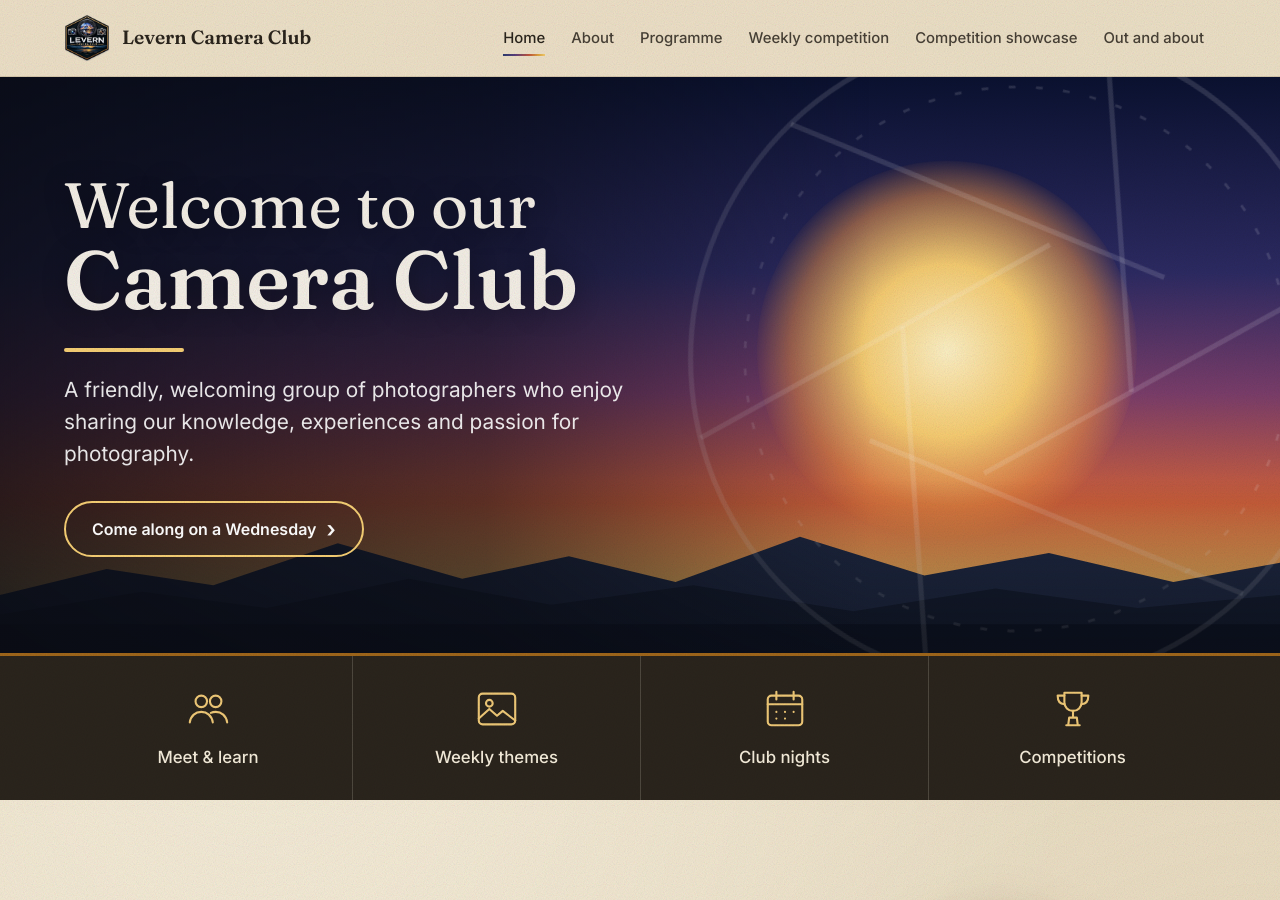
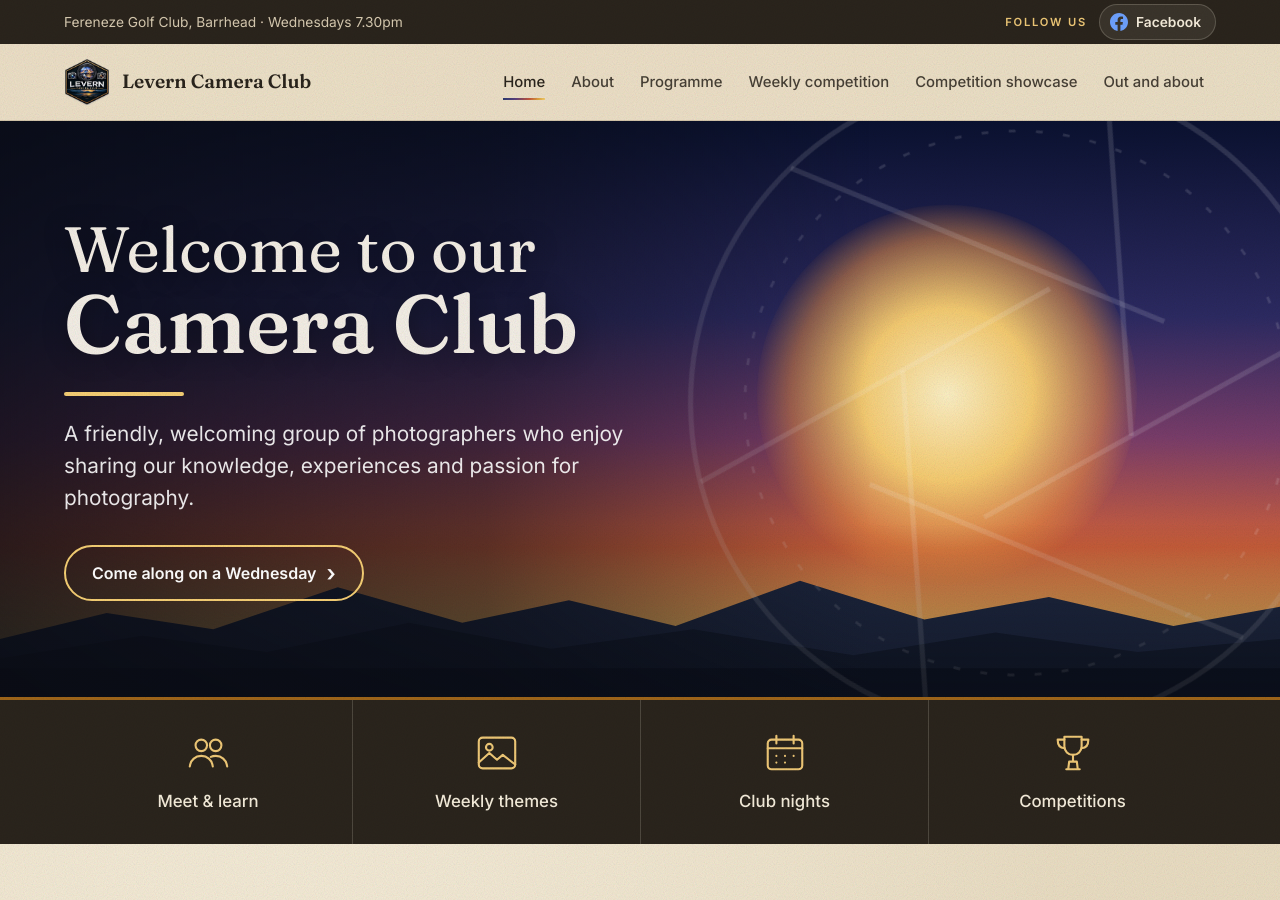
Before and after one commit to grantfitfuel/levern-camera-club, a Jekyll site: the page built from index.html, in a window 1280 px wide and 900 px high. Built offline with Jekyll 4.4.1, drawn with Linux system fonts in a browser that asks for light colours.

Commit message:
Top bar with prominent social links; optional Instagram field
Co-Authored-By: Claude Opus 5.5 <noreply@anthropic.com>
Claude-Session: https://claude.ai/code/session_012PBygZKZRm7fLhazHccoH4

```diff
--- /dev/null
+++ b/_includes/club-social.html
@@ -0,0 +1,4 @@
+{% assign st = site.data.settings %}
+{% if st.facebook and st.facebook != "" %}<a class="soc soc-fb" href="{{ st.facebook }}" target="_blank" rel="noopener" aria-label="Levern Camera Club on Facebook"><svg viewBox="0 0 24 24" aria-hidden="true"><path fill="currentColor" d="M24 12.07C24 5.4 18.63 0 12 0S0 5.4 0 12.07c0 6.02 4.39 11.02 10.13 11.93v-8.44H7.08v-3.49h3.05V9.41c0-3.02 1.79-4.69 4.53-4.69 1.31 0 2.68.24 2.68.24v2.97h-1.51c-1.49 0-1.96.93-1.96 1.89v2.25h3.33l-.53 3.49h-2.8V24C19.61 23.09 24 18.09 24 12.07z"/></svg><span>Facebook</span></a>{% endif %}
+{% if st.instagram and st.instagram != "" %}<a class="soc soc-ig" href="{{ st.instagram }}" target="_blank" rel="noopener" aria-label="Levern Camera Club on Instagram"><svg viewBox="0 0 24 24" aria-hidden="true"><rect x="2.5" y="2.5" width="19" height="19" rx="5.5" fill="none" stroke="currentColor" stroke-width="2"/><circle cx="12" cy="12" r="4.3" fill="none" stroke="currentColor" stroke-width="2"/><circle cx="17.6" cy="6.4" r="1.3" fill="currentColor"/></svg><span>Instagram</span></a>{% endif %}
+{% if st.email and st.email != "" %}<a class="soc soc-mail" href="mailto:{{ st.email }}" aria-label="Email the club"><svg viewBox="0 0 24 24" aria-hidden="true"><rect x="2.5" y="4.5" width="19" height="15" rx="2.5" fill="none" stroke="currentColor" stroke-width="2"/><path d="M3 6l9 7 9-7" fill="none" stroke="currentColor" stroke-width="2"/></svg><span>Email</span></a>{% endif %}
--- a/_layouts/default.html
+++ b/_layouts/default.html
@@ -18,6 +18,15 @@
   {% if site.data.settings.logo and site.data.settings.logo != "" %}<link rel="icon" href="{{ site.data.settings.logo | relative_url }}">{% endif %}
 </head>
 <body class="{{ page.body_class }}">
+  {% capture social %}{% include club-social.html %}{% endcapture %}
+  {% if social contains "soc" %}
+  <div class="topbar">
+    <div class="wrap topbar-inner">
+      <p class="topbar-info">{{ site.data.settings.venue | default: "Barrhead" }} <span aria-hidden="true">·</span> <span class="nowrap">Wednesdays 7.30pm</span></p>
+      <div class="topbar-social"><span class="topbar-follow">Follow us</span>{{ social }}</div>
+    </div>
+  </div>
+  {% endif %}
   <header class="site-header">
     <div class="wrap header-inner">
       <a class="brand" href="{{ '/' | relative_url }}">
--- a/assets/css/vellum.css
+++ b/assets/css/vellum.css
@@ -129,3 +129,19 @@ h1 em, h2 em, .statement em, .footer-name em, .hero-title em { font-weight: 400;
   .feature svg { width: 30px; height: 30px; }
   .feature + .feature { border-left: 1px solid rgba(246,238,220,.18); }
 }
+
+/* ---------- Top bar with the club's social links ---------- */
+.topbar { background: #2a241c; color: #d9ccb2; font-size: .86rem; }
+.topbar-inner { display: flex; align-items: center; justify-content: space-between; gap: 16px; min-height: 44px; }
+.topbar-info { margin: 0; }
+.topbar-social { display: flex; align-items: center; gap: 8px; }
+.topbar-follow { text-transform: uppercase; letter-spacing: .16em; font-size: .7rem; font-weight: 600; color: #f0c977; margin-right: 4px; }
+.soc { display: inline-flex; align-items: center; gap: 8px; padding: 6px 14px 6px 10px; border-radius: 999px; background: rgba(246,238,220,.08); border: 1px solid rgba(246,238,220,.2); color: #f6eedc; text-decoration: none; font-weight: 600; transition: background .25s, color .25s, border-color .25s; }
+.soc svg { width: 18px; height: 18px; }
+.soc-fb svg { color: #6ea2ff; }
+.soc:hover { background: #f0c977; border-color: #f0c977; color: #1d1810; }
+.soc:hover svg { color: inherit; }
+@media (max-width: 560px) {
+  .topbar-info { display: none; }
+  .topbar-inner { justify-content: center; }
+}
```
Also changed, not shown: .pages.yml.
